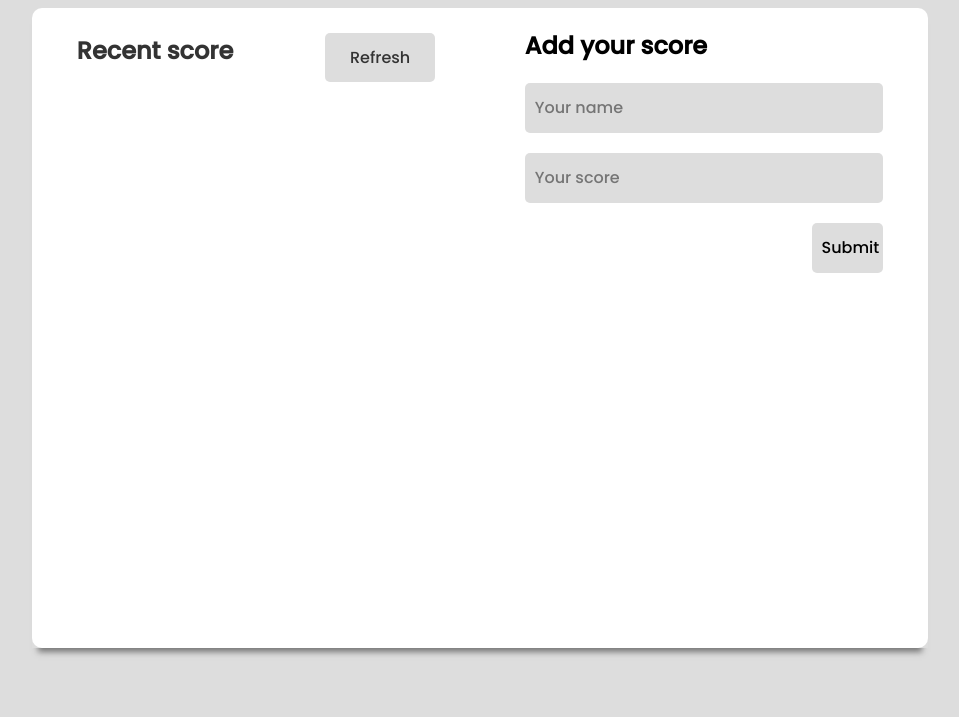
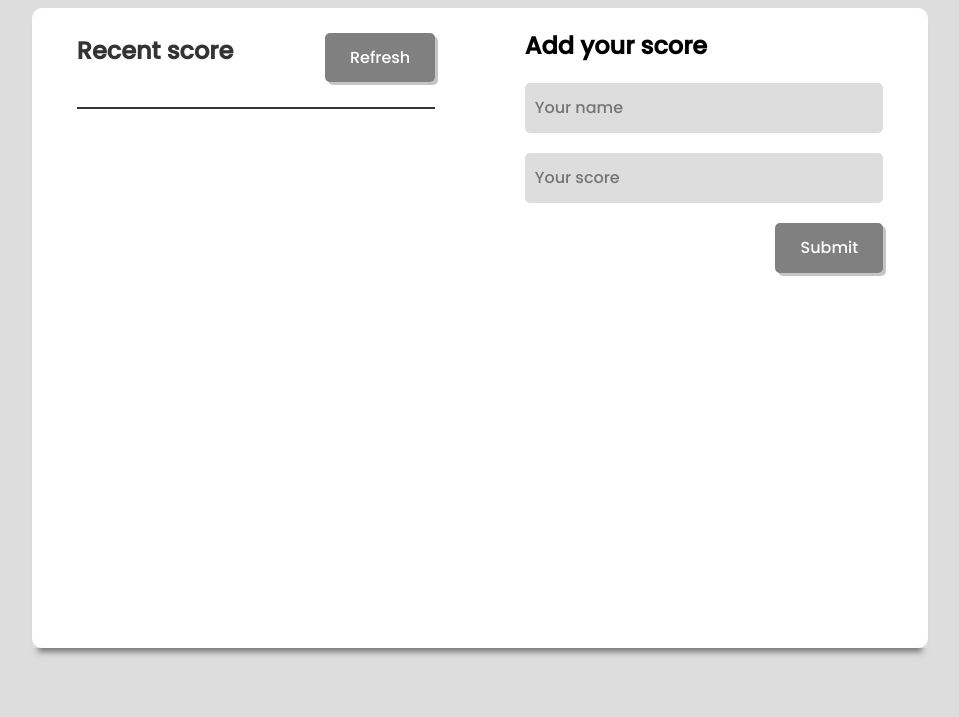
Before and after one commit to mwafrika/leaderboard, a website built with webpack: page src/index.html in a window 1280 px wide. Shown: the part 83-800 px from the top of the page, without its empty margins (160-1119 px from the left). Built offline with nearby package versions, Linux system fonts and the light colour scheme; no server answers.

Commit message:
Add style for the leaderboard

```diff
--- a/src/style/style.css
+++ b/src/style/style.css
@@ -56,8 +56,9 @@ header {
   border-radius: 5px;
   cursor: pointer;
   font-family: 'Poppins', sans-serif;
-  background-color: #ddd;
-  color: #333;
+  background-color: grey;
+  color: #fff;
+  box-shadow: 3px 3px #c5c5c5;
 }
 
 .add-score form input {
@@ -80,28 +81,47 @@ header {
 }
 
 .add-score form input[type='submit'] {
-  width: 20%;
-  padding: 0 10px;
+  padding: 12px 25px;
   float: right;
   font-family: 'Poppins', sans-serif;
   font-size: 1rem;
   cursor: pointer;
-  background-color: #ddd;
+  background-color: grey;
+  color: #fff;
+  box-shadow: 3px 3px #c5c5c5;
 }
 
 .add-score form input[type='submit']:hover {
   background-color: grey;
   color: #fff;
+  animation: dance 1s ease-in-out 0s infinite normal;
 }
 
 .board-title input:hover {
-  background-color: grey;
-  color: #fff;
+  animation: dance 1s ease-in-out 0s infinite normal;
 }
 
 .add-score form input:nth-child(4) {
   display: flex;
   align-self: flex-end;
+}
+
+@keyframes dance {
+  0% {
+    transform: rotate(0deg) scale(1);
+  }
+
+  33% {
+    transform: rotate(15deg) scale(1.1);
+  }
+
+  66% {
+    transform: rotate(-15deg) scale(1.1);
+  }
+
+  100% {
+    transform: rotate(0deg) scale(1);
+  }
 }
 
 .items {
@@ -114,6 +134,7 @@ header h1,
 .add-score h1,
 .board-items li {
   color: #333;
+  font-style: italic;
 }
 
 .board-title {
@@ -140,6 +161,8 @@ header h1,
   -ms-overflow-style: none;
   scrollbar-width: none;
   overflow-y: scroll;
+  border-top: 2px solid #333;
+  padding-top: 10px;
 }
 
 .board-items::-webkit-scrollbar {
@@ -211,6 +234,7 @@ header h1,
   .add-score h1 {
     width: 90%;
     margin: 10px 20px;
+    font-style: italic;
   }
 
   header {
```
Also changed, not shown: dist/src_style_style_css.bundle.js.
